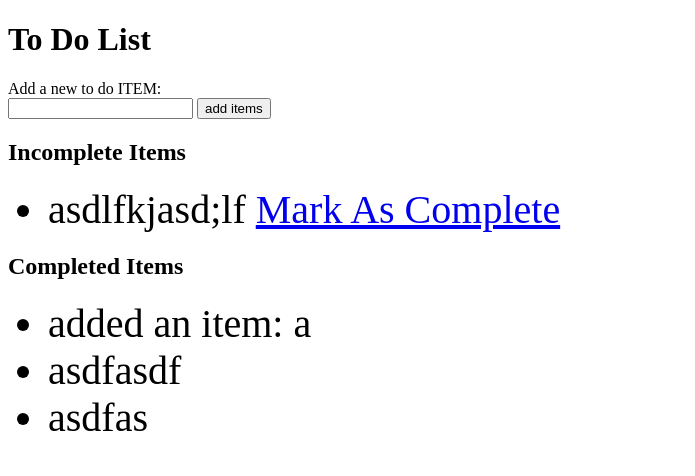
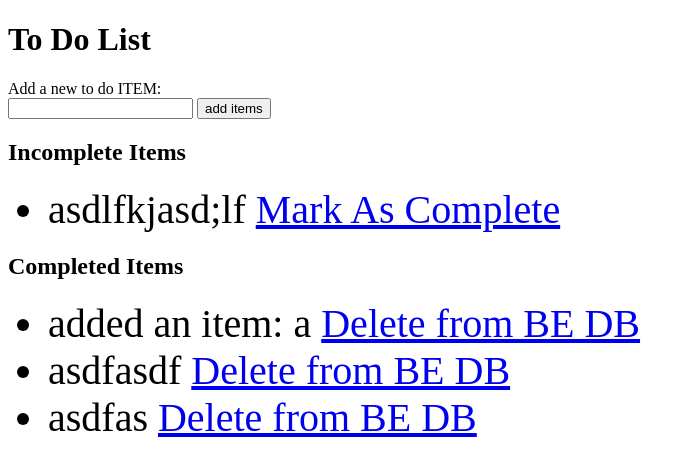
Before and after one commit to Haihan-W/Ubuntu, a Flask app: page / in a window 1280 px wide. Shown: the top 476 px of the page, without its empty margins (0-695 px from the left). Run offline with Flask 2, Linux system fonts and the light colour scheme; data comes from the database, SQL or seed files in the repository; both versions use the stored data as it was after the commit.

Commit message:
Added delete from Backend DB function

```diff
--- a/task2-Flask-todolist/app.py
+++ b/task2-Flask-todolist/app.py
@@ -23,13 +23,13 @@ def index():
 @app.route('/add',methods=['POST']) #By this, I created another route to lead to a different page-- a subroute'/add' #Note: 'post' method is only used for submitting a form with a submit button
 def add():
     #add new submitted items to db
-    todo=Todo(text=request.form['todoitem'],complete=False) #submittd item 'text' is from whatever you typed and submitted in the webpage. #Here initiated an instance of the Todo class
+    todo=Todo(text=request.form['todoitem'],complete=False) #submittd item 'text' is from whatever you typed and submitted in the webpage. #text,complete, are attributes defined in class Todo #'todoitem' comes from index.html-- creating input box session #Here initiated an instance of the Todo class
     db.session.add(todo)
     db.session.commit()
 
     return redirect(url_for('index')) #After added item to DB, redirect FE subroute '/add' to FE URL from index(), note: index() is under @app.route('/')
 
-@app.route('/complete/<ids>') #variable 'ids' is created!!!!!!This 'ids' will be referred by hyperlink href in index.html, from there, todo.id will be passed to ids and passed here and passed to the complete function below.
+@app.route('/complete/<ids>') #variable 'ids' is created!!!!!!This 'ids' will be referred by hyperlink href in index.html, from there, todo.id will be passed to ids and passed here and passed to the complete() function below.
 def complete(ids): #purpose: to update the BE DB, mark completed items as complete. When you click the hyperlink 'mark as complete', it will go to this route and finish this complete function and change attribute 'complete' of this clicked item as completed
 	todo=Todo.query.filter_by(id=int(ids)).first() #first means: because everytime you will only click on hyperlink for one item, so only one item will be passed. I will assume there is no duplicated items with the same id, even if there is, I use first to choose only the first appeared one.
 	todo.complete=True
@@ -37,5 +37,14 @@ def complete(ids): #purpose: to update the BE DB, mark completed items as comple
 
 	return redirect(url_for('index'))
 
+@app.route('/delete/<ids>')
+def delete(ids):
+    #delete selected items in FE by hyperlink, similar as complete() func
+	todo=Todo.query.filter_by(id=int(ids)).first()
+	db.session.delete(todo)
+	db.session.commit()
+
+	return redirect(url_for('index'))
+
 if __name__=='__main__':
     app.run(debug=True)
--- a/task2-Flask-todolist/templates/index.html
+++ b/task2-Flask-todolist/templates/index.html
@@ -25,14 +25,14 @@
 		<h2>Incomplete Items</h2>
 		<ul> <!--NOTE:ul=unordered list, li=list, it is with bullet point-->
 			{% for each in incomplete %}
-			<li style="font-size: 30pt">{{ each.text }} <a href="{{ url_for('complete', ids=each.id) }}">Mark As Complete</a></li>
+			<li style="font-size: 30pt">{{ each.text }} <a href="{{ url_for('complete', ids=each.id) }}">Mark As Complete</a></li> <!--each.id, id is an attribute from defined class Todo in app.py-->
 			{% endfor %}
 		</ul>
 		<!-----------Division2 Part II: Completed items-------------->
 		<h2>Completed Items</h2>
 		<ul>
 			{% for each in completeditems %}
-			<li style="font-size: 30pt">{{ each.text }}</li>
+			<li style="font-size: 30pt">{{ each.text }} <a href="{{ url_for('delete', ids=each.id) }}">Delete from BE DB</a></li> <!--Similar as 'Mark As Complete' above-->
 			{% endfor %}
 	</div>
 </body>
```
Also changed, not shown: task2-Flask-todolist/todo.db.
